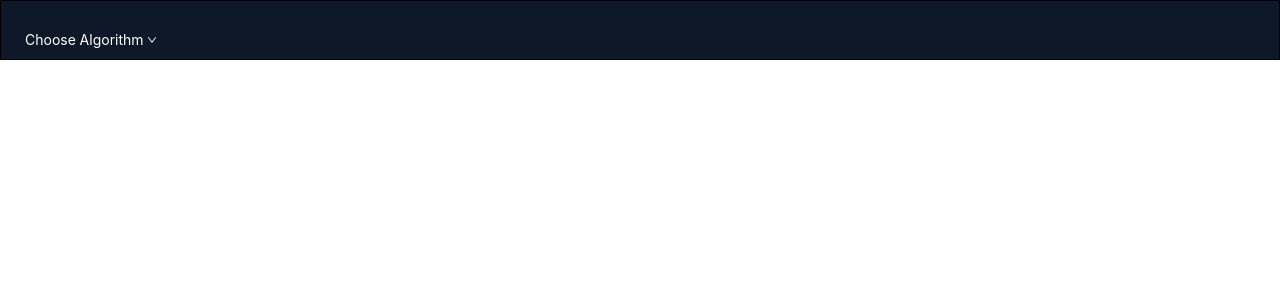
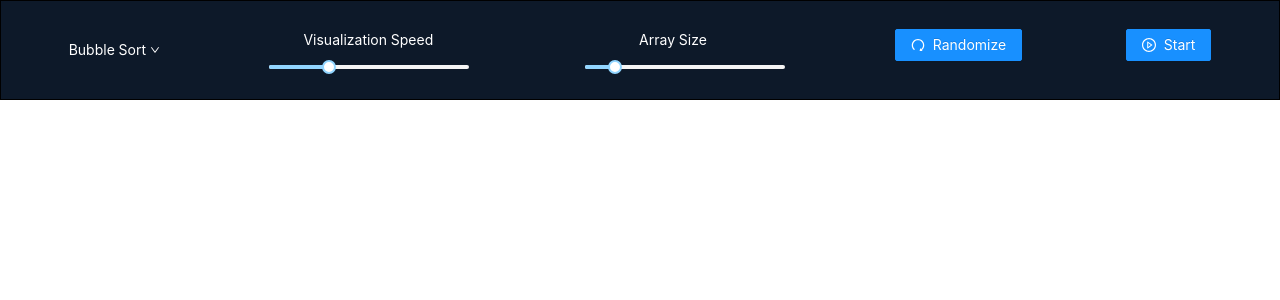
Before and after one commit to KarimElghamry/sorting-visualizer, a React (Create React App) app: page / in a window 1280 px wide. Shown: the top 300 px of the page. Built offline with nearby package versions, Linux system fonts and the light colour scheme.

Commit message:
fix: 0 showing up in algorithm dropdown

```diff
--- a/src/components/home/home.jsx
+++ b/src/components/home/home.jsx
@@ -1,14 +1,12 @@
-import React from 'react';
-import { HomeHeader } from '../homeHeader/homeHeader.jsx';
+import React, { useState } from "react"; import { HomeHeader } from '../homeHeader/homeHeader.jsx';
 const Home = () => {
-    let currentAlgorithm = '';
+    const [currentAlgorithm, setCurrentAlgorithm] = useState('Bubble Sort');
     const algorithms = ['Bubble Sort', 'Insertion Sort']
     return (
         <HomeHeader
             algorithms={algorithms}
-            onAlgorithmChange={(algorithm) => {
-                currentAlgorithm = algorithm;
-            }}
+            onAlgorithmChange={setCurrentAlgorithm}
+            currentAlgorithm={currentAlgorithm}
         />);
 }
 
--- a/src/components/homeHeader/algorithmDropDown.jsx
+++ b/src/components/homeHeader/algorithmDropDown.jsx
@@ -3,7 +3,7 @@ import { Menu, Dropdown } from 'antd';
 import { DownOutlined } from '@ant-design/icons';
 
 
-export function AlgorithmDropDown({ algorithms, onAlgorithmChange }) {
+export function AlgorithmDropDown({ currentAlgorithm, algorithms, onAlgorithmChange }) {
 
 
     const menu = (
@@ -16,9 +16,9 @@ export function AlgorithmDropDown({ algorithms, onAlgorithmChange }) {
         </Menu>
     );
     return (
-        <Dropdown overlay={menu} trigger={['click']}>
-            <div>
-                Choose Algorithm <DownOutlined />
+        <Dropdown overlay={menu} trigger={['click']} >
+            <div style={{ marginTop: 10 }}>
+                {currentAlgorithm} <DownOutlined />
             </div>
         </Dropdown>
     );
--- a/src/components/homeHeader/homeHeader.jsx
+++ b/src/components/homeHeader/homeHeader.jsx
@@ -1,12 +1,12 @@
 import { PageHeader } from 'antd';
 import React from 'react';
-import { Menu, Dropdown } from 'antd';
-import { DownOutlined } from '@ant-design/icons';
+import { Slider, Button } from 'antd';
 import { AlgorithmDropDown } from './algorithmDropDown';
+import { PlayCircleOutlined, RedoOutlined } from '@ant-design/icons';
 
 
-export function HomeHeader({ algorithms, onAlgorithmChange }) {
 
+export function HomeHeader({ algorithms, onAlgorithmChange, currentAlgorithm }) {
 
     return (
         <PageHeader
@@ -15,14 +15,45 @@ export function HomeHeader({ algorithms, onAlgorithmChange }) {
                 border: '1px solid rgb(0, 0, 0)',
                 borderColor: 'black',
                 color: 'white',
-                height: 60,
+                height: 100,
                 position: 'relative',
+
             }}>
-            <div>
+            <div style={{
+                display: 'flex',
+                flexDirection: 'row',
+                justifyContent: 'space-evenly'
+
+            }}>
                 <AlgorithmDropDown
+                    currentAlgorithm={currentAlgorithm}
                     algorithms={algorithms}
-                    onAlgorithmChange={(algo) => onAlgorithmChange(algo)} />
+                    onAlgorithmChange={(algo) => onAlgorithmChange(algo)}
+                />
+                <div style={{ marginLeft: 60 }}>
+                    <div style={{ marginLeft: 40 }}>
+                        Visualization Speed
+                    </div>
+                    <Slider defaultValue={30} style={{ width: 200 }} />
+                </div>
+                <div style={{ marginLeft: 60 }}>
+                    <div style={{ marginLeft: 60 }}>
+                        Array Size
+                    </div>
+                    <Slider defaultValue={100} min={30} max={500} style={{ width: 200 }} />
+                </div>
+                <div style={{ marginLeft: 60 }}>
+                    <Button type="primary" icon={<RedoOutlined />}>
+                        Randomize
+                    </Button>
+                </div>
+                <div style={{ marginLeft: 60 }}>
+                    <Button type="primary" icon={<PlayCircleOutlined />}>
+                        Start
+                    </Button>
+                </div>
             </div>
+
         </PageHeader>
     );
 }
```
Also changed, not shown: src/components/homeHeader/speedSlider.jsx (added, +10 -0 lines).
